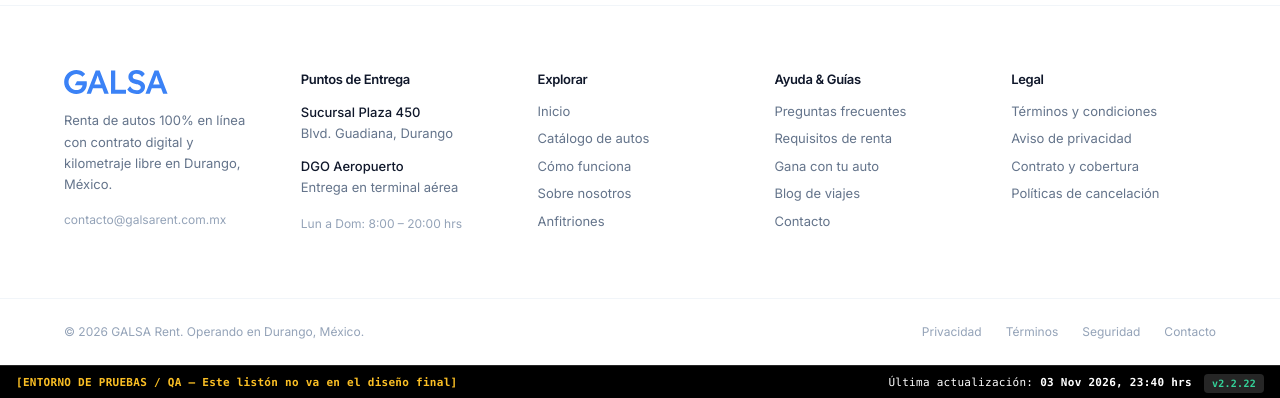
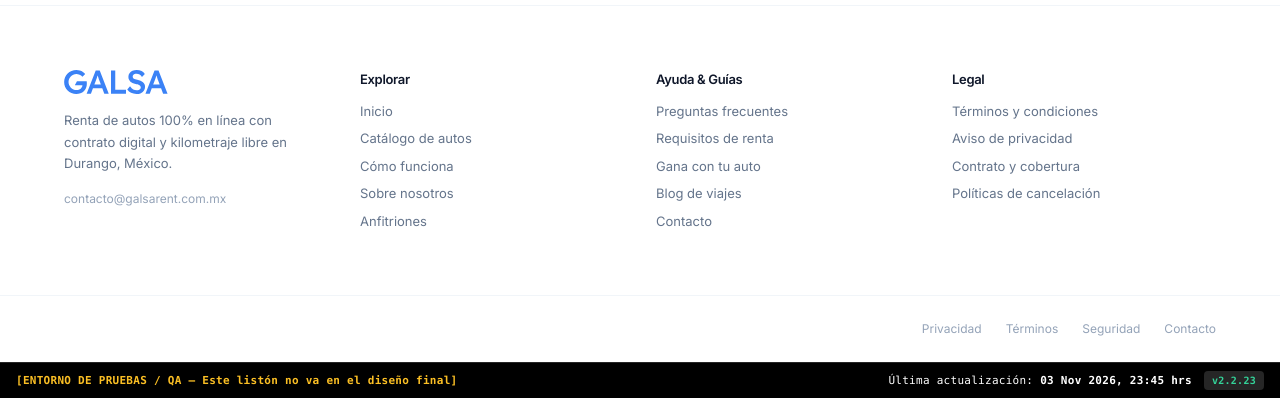
Before and after one commit to srcarlosdamian/galsa-rent, a React (Vite) app: page / in a window 1280 px wide. Shown: the part 6469-6867 px from the top of the page. Built offline with nearby package versions, Linux system fonts and the light colour scheme; no server answers; a web font is replaced by a local one.

Commit message:
style(footer): remove delivery points section, schedule and operating line

```diff
--- a/src/components/Footer.tsx
+++ b/src/components/Footer.tsx
@@ -19,7 +19,7 @@ export const Footer: React.FC<FooterProps> = ({ onNavigate }) => {
 
       {/* Main Footer Content */}
       <div className="max-w-[1200px] mx-auto px-4 sm:px-6 py-14 sm:py-16">
-        <div className="grid grid-cols-1 md:grid-cols-2 lg:grid-cols-5 gap-10 lg:gap-8">
+        <div className="grid grid-cols-1 md:grid-cols-2 lg:grid-cols-4 gap-10 lg:gap-8">
 
           {/* Brand Info */}
           <div className="space-y-4 lg:pr-4">
@@ -34,26 +34,6 @@ export const Footer: React.FC<FooterProps> = ({ onNavigate }) => {
             <p className="text-[12px] font-heading text-slate-400">
               contacto@galsarent.com.mx
             </p>
-          </div>
-
-          {/* Columna 1: Sucursal y Horarios (Minimalista y aireado) */}
-          <div className="space-y-3">
-            <p className="text-[13px] font-heading font-semibold text-slate-900 tracking-tight">
-              Puntos de Entrega
-            </p>
-            <div className="space-y-2 text-[13px] font-heading text-slate-500 leading-relaxed">
-              <div>
-                <p className="text-slate-900 font-medium">Sucursal Plaza 450</p>
-                <p className="text-slate-500">Blvd. Guadiana, Durango</p>
-              </div>
-              <div className="pt-1">
-                <p className="text-slate-900 font-medium">DGO Aeropuerto</p>
-                <p className="text-slate-500">Entrega en terminal aérea</p>
-              </div>
-              <div className="pt-2 text-[12px] text-slate-400">
-                <p>Lun a Dom: 8:00 – 20:00 hrs</p>
-              </div>
-            </div>
           </div>
 
           {/* Columna 2: Navegación */}
@@ -102,9 +82,7 @@ export const Footer: React.FC<FooterProps> = ({ onNavigate }) => {
 
       {/* Bottom Bar minimalista */}
       <div className="border-t border-slate-100 py-6">
-        <div className="max-w-[1200px] mx-auto px-4 sm:px-6 flex flex-col sm:flex-row items-center justify-between gap-4 text-[12px] font-heading text-slate-400">
-          <p>© 2026 GALSA Rent. Operando en Durango, México.</p>
-
+        <div className="max-w-[1200px] mx-auto px-4 sm:px-6 flex flex-col sm:flex-row items-center sm:justify-end gap-4 text-[12px] font-heading text-slate-400">
           <div className="flex items-center space-x-6">
             <a href="/privacidad" onClick={(e) => handleLink(e, '/privacidad')} className="hover:text-slate-700 transition-colors">Privacidad</a>
             <a href="/terminos" onClick={(e) => handleLink(e, '/terminos')} className="hover:text-slate-700 transition-colors">Términos</a>
@@ -119,8 +97,8 @@ export const Footer: React.FC<FooterProps> = ({ onNavigate }) => {
         <div className="max-w-7xl mx-auto flex flex-col sm:flex-row items-center justify-between gap-1 text-neutral-400">
           <span className="text-amber-400 font-semibold">[ENTORNO DE PRUEBAS / QA — Este listón no va en el diseño final]</span>
           <div className="flex items-center gap-3 text-white">
-            <span>Última actualización: <strong>03 Nov 2026, 23:40 hrs</strong></span>
-            <span className="bg-neutral-800 text-emerald-400 px-2 py-0.5 rounded text-[10px] font-bold">v2.2.22</span>
+            <span>Última actualización: <strong>03 Nov 2026, 23:45 hrs</strong></span>
+            <span className="bg-neutral-800 text-emerald-400 px-2 py-0.5 rounded text-[10px] font-bold">v2.2.23</span>
           </div>
         </div>
       </div>
```
